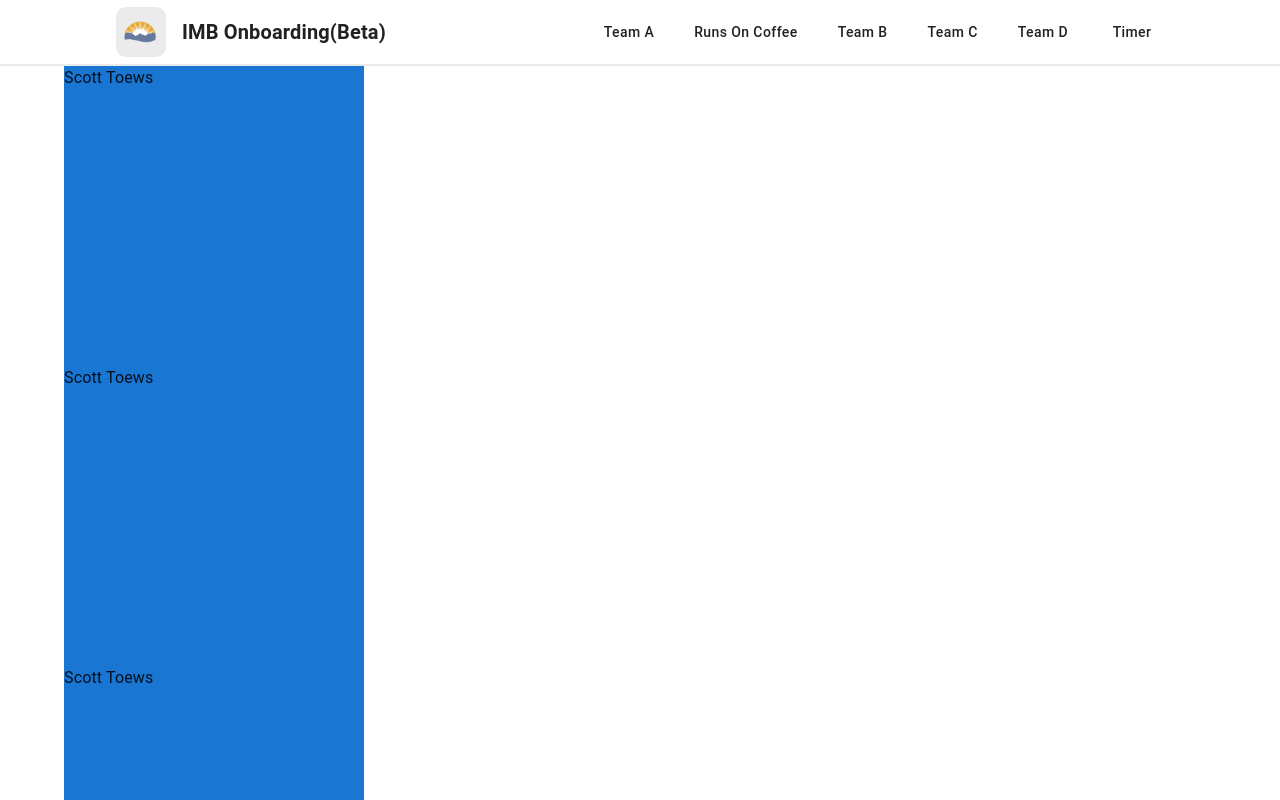
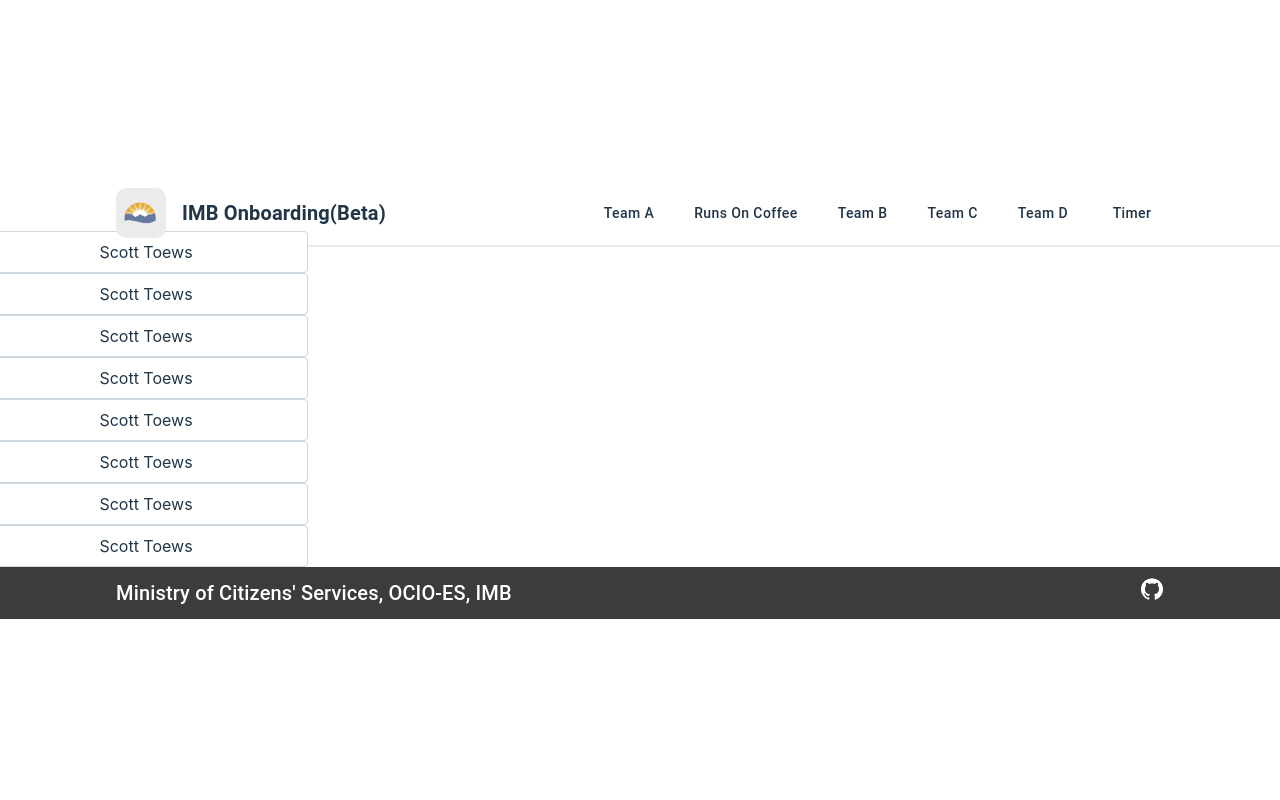
Before and after one commit to bcgov/citz-imb-build-with-us-1, a React (Vite) app in the folder frontend/: page /MemoryGame in a window 1280 px wide. Shown: the top 800 px of the page. Built offline with nearby package versions, Linux system fonts and the light colour scheme.

Commit message:
added grid

```diff
--- a/frontend/src/Pages/MemoryGame.jsx
+++ b/frontend/src/Pages/MemoryGame.jsx
@@ -1,16 +1,28 @@
+import { Grid } from '@mui/material'
+import styled from '@mui/system/styled'
 import React from 'react'
-import { MUIBox } from '../Layout/MUI/Box/MUI-Box'
-import { MUIContainer } from '../Layout/MUI/Box/MUI-Container'
 import Data from '../mockdata/memorygame.json'
+
+const Item = styled('div')(({ theme }) => ({
+    backgroundColor: theme.palette.mode === 'dark' ? '#1A2027' : '#fff',
+    border: '1px solid',
+    borderColor: theme.palette.mode === 'dark' ? '#444d58' : '#ced7e0',
+    padding: theme.spacing(1),
+    borderRadius: '4px',
+    textAlign: 'center',
+}));
+
 
 export const MemoryGame = () => {
     return (
-       <MUIContainer>
+        <Grid container spacing={2}>
+            <Grid xs={3}>
                 {
                     Data.map(item => {
-                    return <MUIBox key={item.id}>{item.name}</MUIBox>
+                        return <Item key={item.id}>{item.name}</Item>
                     })
                 }
-       </MUIContainer>
+            </Grid>
+        </Grid>
     )
 }
```
Lines whose indentation alone changed are shown as unchanged.
